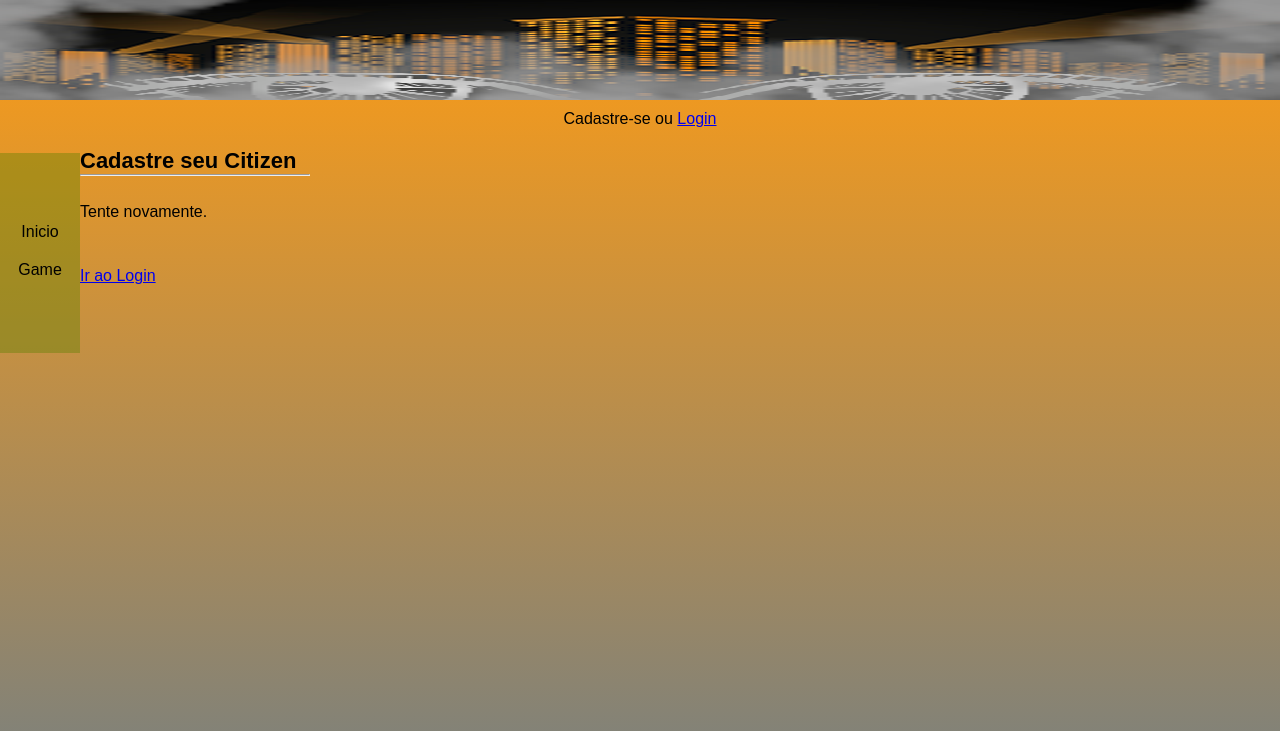
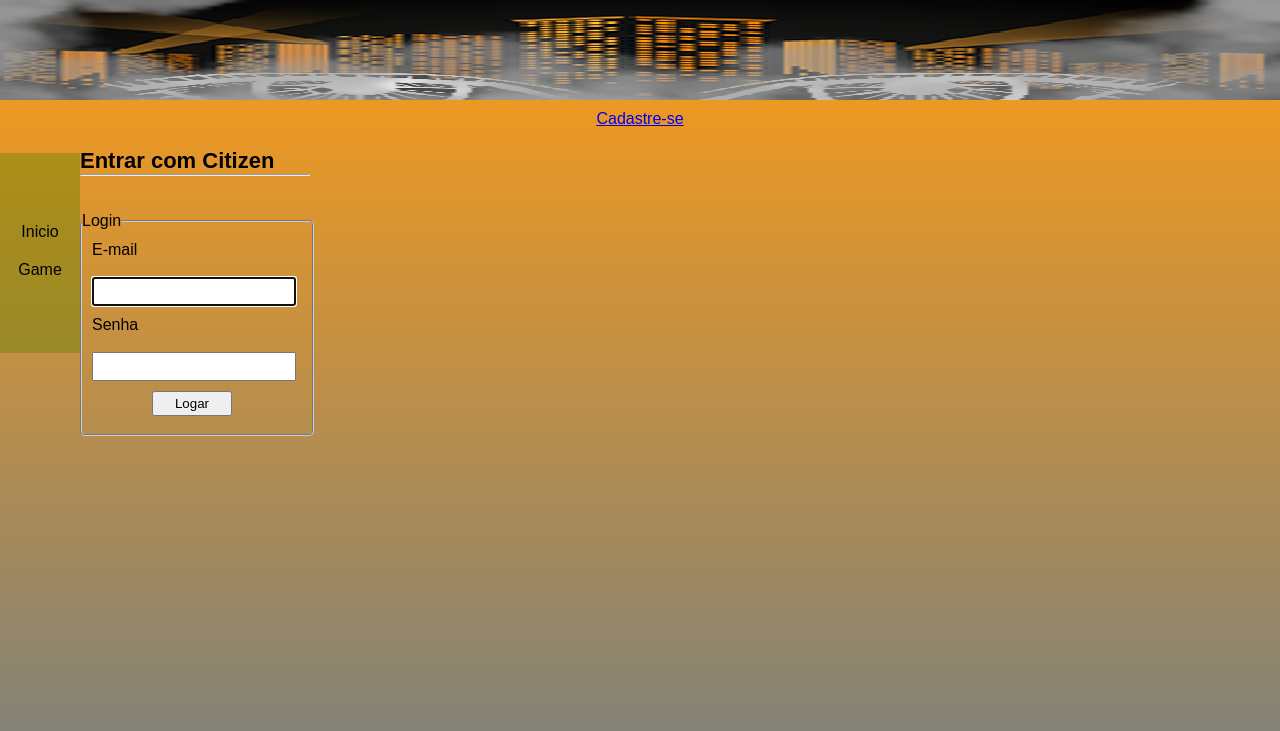
Before and after one commit to ArthurP-cloud/Formulario, a PHP site: page /login.php in a window 1280 px wide. Shown: the top 731 px of the page. Run offline with PHP 8.4, Linux system fonts and the light colour scheme; data that the repository does not hold is empty.

Commit message:
Tela de login adicionada ao Formularios-PDO

```diff
--- a/Formularios-PDO/css/estilo.css
+++ b/Formularios-PDO/css/estilo.css
@@ -3,7 +3,9 @@
   padding:0;
 }
 body{
-  background-color: #b8aa96;
+ width: 100vw;
+ height: 100vh;
+ background: linear-gradient(to bottom, rgb(254,156,20), rgb(120,128,128));
  font-family: Arial;
  font-size: 100%;
 }
@@ -37,10 +39,8 @@ img{
 
 }
 .menu{
- background-color: #f78317;
+background-color: rgba(90,128,0,0.4);
 float: left;
- height: 10em;
-
 
 }
 ul li{
@@ -60,14 +60,49 @@ ul li:hover{
 }
 
 section{
+ width: 230px;
+ height: 400px;
  float:left;
-  width: 230px;
 
 }
+.cadastre{
+ height: 45px;
+
+}
+h1{
+ font-size: 22px;
+
+}
+
 fieldset{
  width: 100%;
-  height: 300px;
+ height: 220px;
  border-color: #ccc;
  border-radius: 5px;
 
 }
+form{
+ width: 200px;
+ height: 260px;
+ padding-top: 1px;
+ margin-left: 10px;
+
+}
+p{
+ padding-top: 10px;
+}
+.campo{
+ width: 100%;
+ padding-top: 2px;
+ padding-bottom: 2px;
+ font-family: Arial;
+ font-size: 1.08em;
+
+}
+p.btns{
+ text-align: center;
+}
+.btn{
+ width: 80px;
+ height: 25px;
+}
--- a/Formularios-PDO/index.php
+++ b/Formularios-PDO/index.php
@@ -13,7 +13,7 @@
     </div>
     <div class="login">
 
-        Cadastre-se ou <a href="index.php">Login</a>
+        <a href="login.php">Login</a>
 
     </div>
 
@@ -55,7 +55,7 @@
             </div>
 
 
-            </fieldset>
+                </fieldset>
 
         </section>
     </div>
--- a/Formularios-PDO/login.php
+++ b/Formularios-PDO/login.php
@@ -3,7 +3,7 @@
 <head>
     <meta charset="UTF-8">
     <meta name="viewport" content="width=device-width, initial-scale=1.0">
-    <link rel="stylesheet" href="css/estilo2.css">
+    <link rel="stylesheet" href="css/estilo.css">
     <title>Login</title>
 </head>
 <body>
@@ -12,7 +12,7 @@
     </div>
         <div class="login">
 
-            Cadastre-se ou <a href="index.php">Login</a>
+        <a href="index.php">Cadastre-se</a>
 
         </div>
 
@@ -25,29 +25,28 @@
             </nav>
             <section>
                 <div class="cadastre">
-                    <h1>Cadastre seu Citizen</h1>
+                    <h1>Entrar com Citizen</h1>
                     <hr>
                     <br><br>
+                    <fieldset>
+                        <legend>Login</legend>
+                        <form action="logando.php" method="post">
+                            <p>E-mail</p><br>
+                            <input type="text" class="campo" name="email" maxlength="50" required autofocus><br>
+
+                            <p>Senha</p><br>
+                            <input type="password" class="campo" name="senha" maxlength="8" required><br>
+
+                            <p class="btns">
+                                <input type="submit" class="btn" value="Logar">
+                            </p>
+
+
+                        </form>
+                    </fieldset>
                 </div>
 
-                    <?php
-                        $msg= "";
-
-                        if ($cadastro>0) {
-                            $msg = "Cadastro realizado com sucesso.";
-                            print "<p>Bem vindo Citizen</p>";
-                        }else{
-                            $msg = "Não foi possível cadastrar";
-                            print "<p>Tente novamente.</p>";
-                        }
-
-                        echo '<script type="text/javascript"> alert("'.$msg.'") </script>';
-
-                    ?>
-
                 <br><br>
-                <a href="index.php">Ir ao Login</a>
-
             </section>
         </div>
 
```
Also changed, not shown: Formularios-PDO/class/logando.class.php (added, +19 -0 lines), Formularios-PDO/home.php (added, +8 -0 lines), Formularios-PDO/processar.php (+4 -4 lines). Lines whose indentation alone changed are shown as unchanged.
